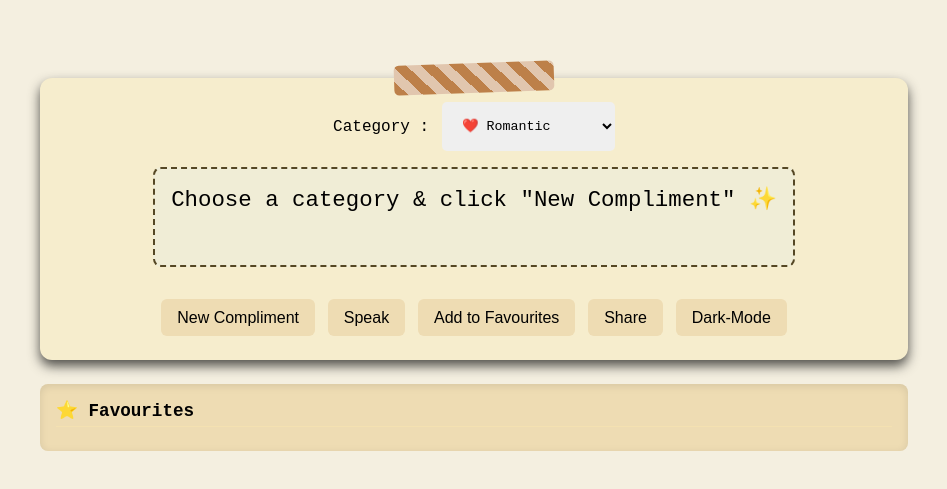
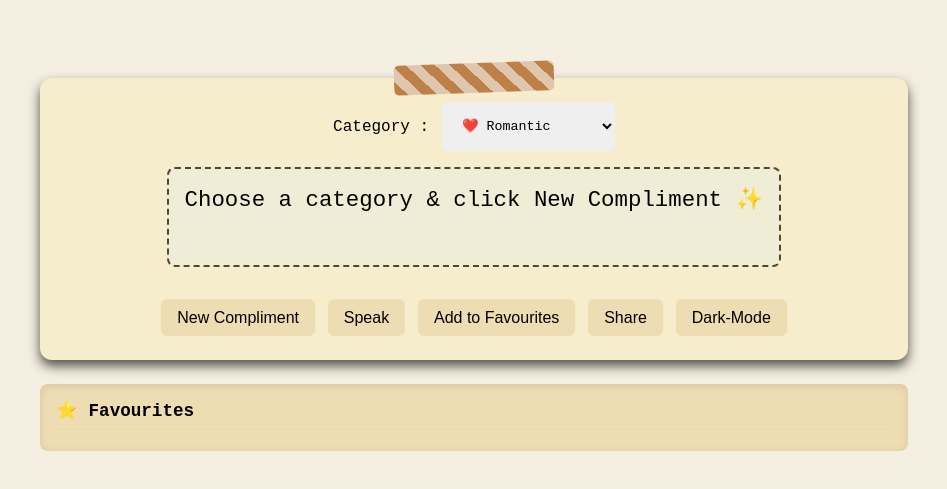
Before and after one commit to sakshiii996/Compliment_Generator, a plain HTML site: page index.html in a window 1280 px wide. Shown: the part 143-632 px from the top of the page, without its empty margins (166-1113 px from the left). Drawn offline with Linux system fonts and the light colour scheme.

Commit message:
Update index.html

```diff
--- a/index.html
+++ b/index.html
@@ -21,7 +21,7 @@
                     <option value="friendly">🌸 Friendly</option>
                 </select>
             </div>
-            <div class="complimentText">Choose a category & click "New Compliment" ✨</div>
+            <div class="complimentText">Choose a category & click New Compliment ✨</div>
             <div class="btns">
                 <button class="new">New Compliment</button>
                 <button class="speak">Speak</button>
```
